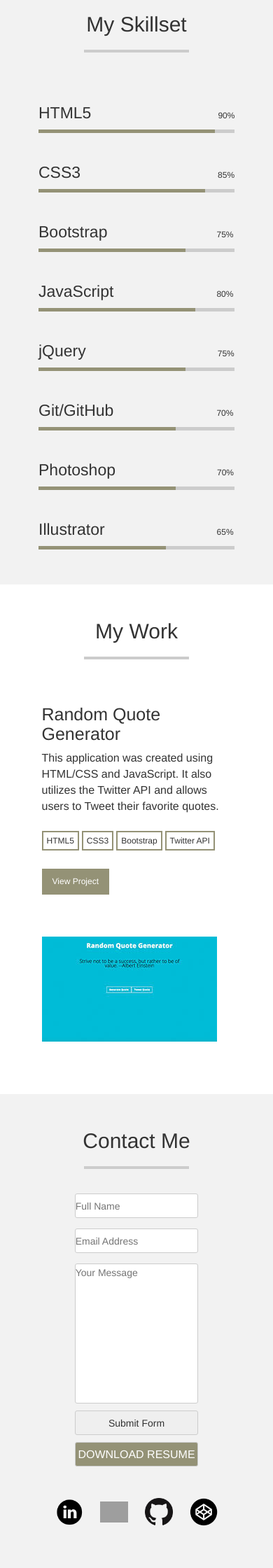
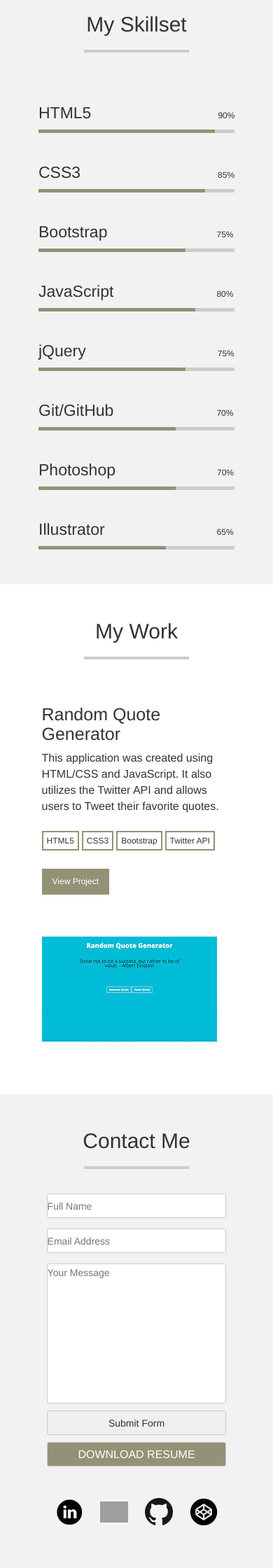
Before and after one commit to briandaub/briandaub.github.io, a Jekyll site: the page built from index.html, in a window 390 px wide. Shown: the part 1655-3895 px from the top of the page at 70% size. Built offline with Jekyll 4.4.1, drawn with Linux system fonts in a browser that asks for light colours; grey boxes are pictures that could not be loaded.

Commit message:
updated media queries for phones

```diff
--- a/_sass/_contact.sass
+++ b/_sass/_contact.sass
@@ -70,9 +70,9 @@ $bp-xxl: 1600px
 @media screen and (max-width: #{$bp-sm - 1px})
 
 @media screen and (min-width: #{$bp-sm}) and (max-width: #{$bp-md - 1px})
-
-    .contact-form
-        width: 80%
+    .contact
+        .contact-form
+            width: 80%
 
 @media screen and (min-width: #{$bp-md}) and (max-width: #{$bp-lg - 1px})
 
```
